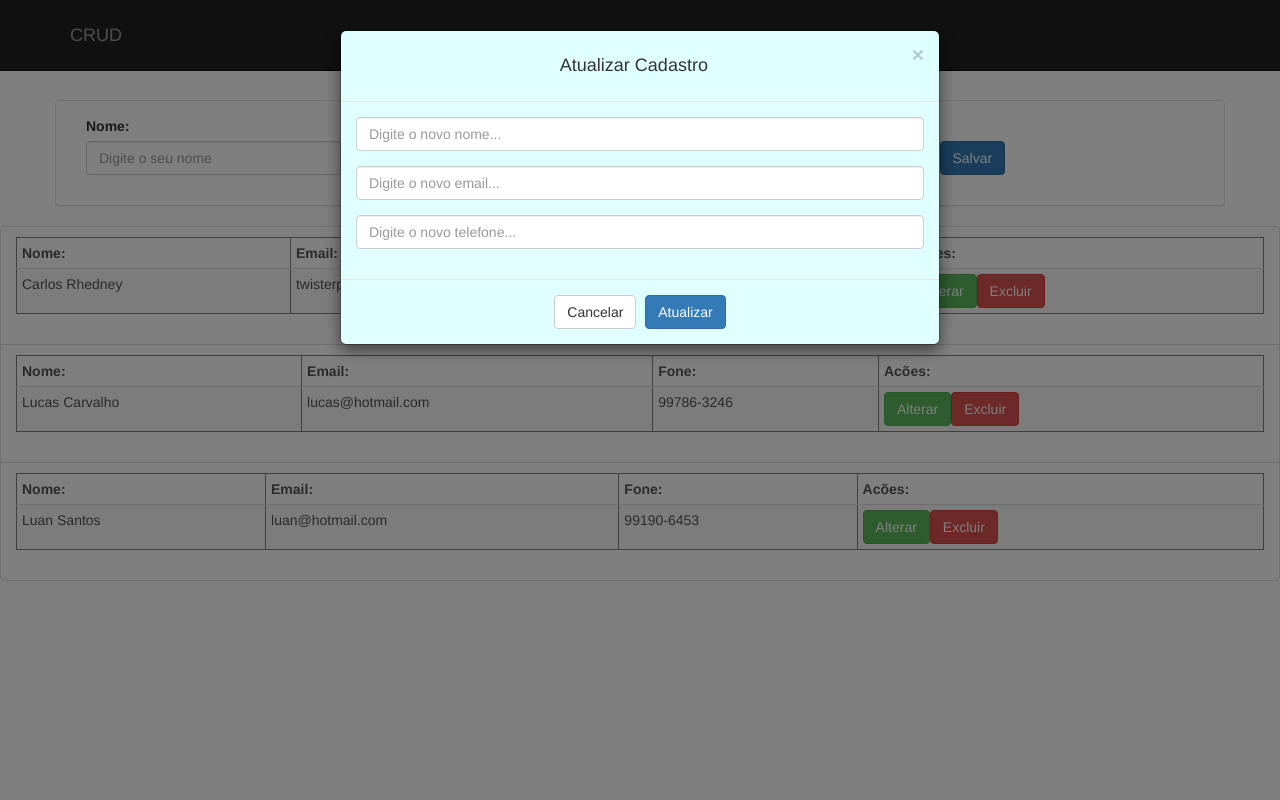
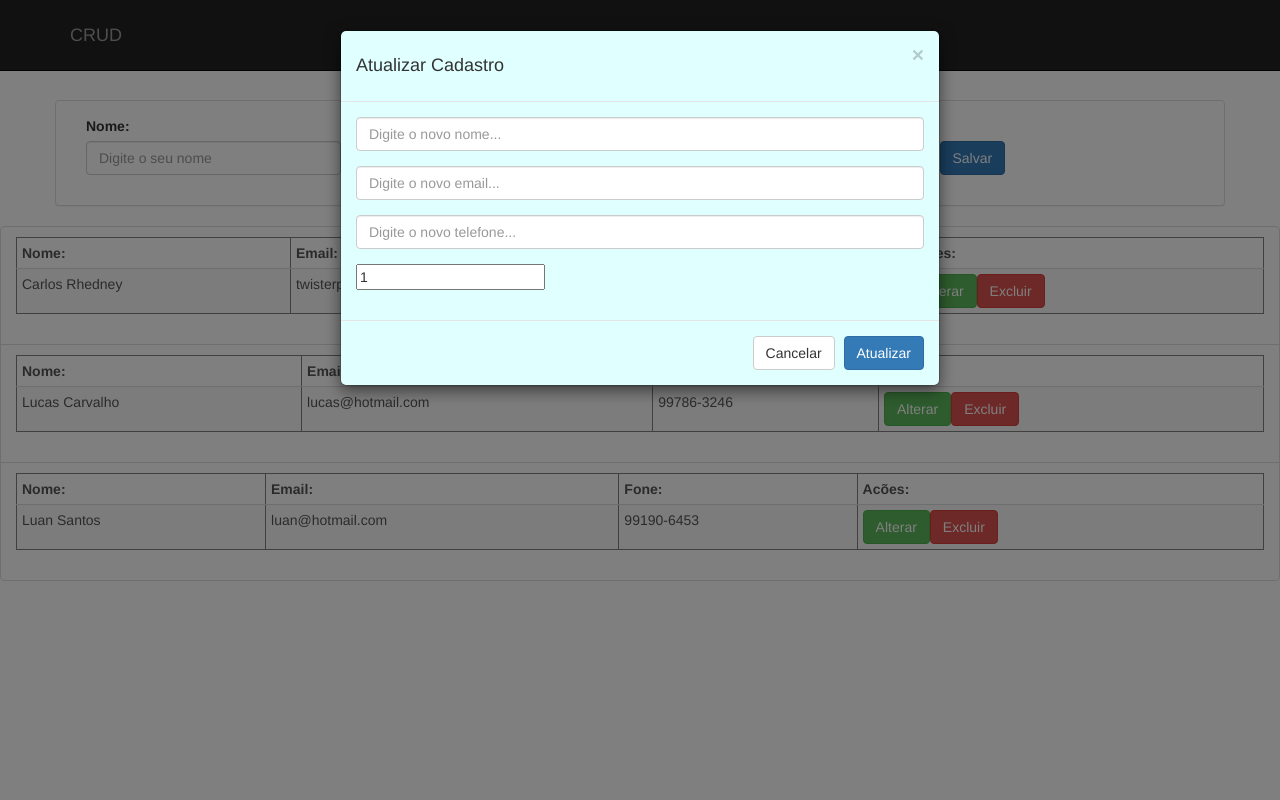
Before and after one commit to CarlosRhedney/CRUD-PHP, a PHP site: page /index.php in a window 1280 px wide, after a click on "Alterar". Run offline with PHP 8.4, Linux system fonts and the light colour scheme; data comes from the database, SQL or seed files in the repository.

Commit message:
Desfazendo a Merda

```diff
--- a/CRUD/modal.php
+++ b/CRUD/modal.php
@@ -3,7 +3,7 @@
     <div style="background-color:#E0FFFF;" class="modal-content">
       <div class="modal-header">
         <button type="button" class="close" data-dismiss="modal">&times;</button>
-        <h4 align="center">Atualizar Cadastro</h4>
+        <h4>Atualizar Cadastro</h4>
       </div>
       <form role="form" action="update.php" method="post">
         <div class="modal-body">
@@ -16,11 +16,11 @@
           <div class="form-group">
             <input type="text" class="form-control" name="fone" placeholder="Digite o novo telefone..." required maxlength="10" />
           </div>
-          <div class="form-group" style="display:none">
+          <div class="form-group">
             <input type="text" name="id_usuario" id="id_usuario" required readonly />
           </div>
         </div>
-        <div class="modal-footer" style="text-align:center">
+        <div class="modal-footer">
           <button type="button" class="btn btn-default" data-dismiss="modal">Cancelar</button>
           <button type="submit" class="btn btn-primary" id="btn_alterar">Atualizar</button>
         </div>
--- a/CRUD/section.php
+++ b/CRUD/section.php
@@ -19,7 +19,7 @@
             <div class="col-xs-3">
               <div class="form-group">
                 <label for="fone">Fone:</label>
-                <input type="text" id="fone" class="form-control" name="fone" placeholder="Digite o seu telefone" required maxlength="10" >
+                <input type="text" id="fone" class="form-control" name="fone" placeholder="Digite o seu telefone" required>
               </div>
             </div>
             <div class="col-xs-3">
```
